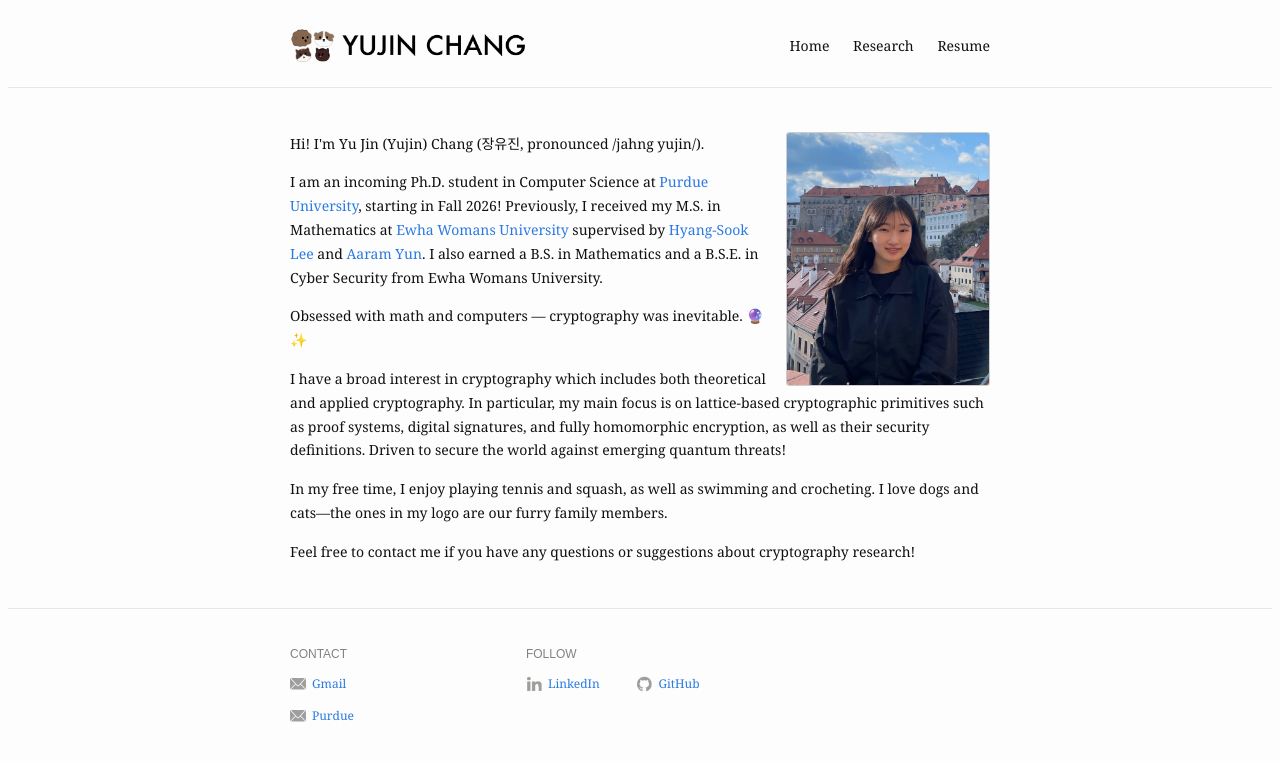
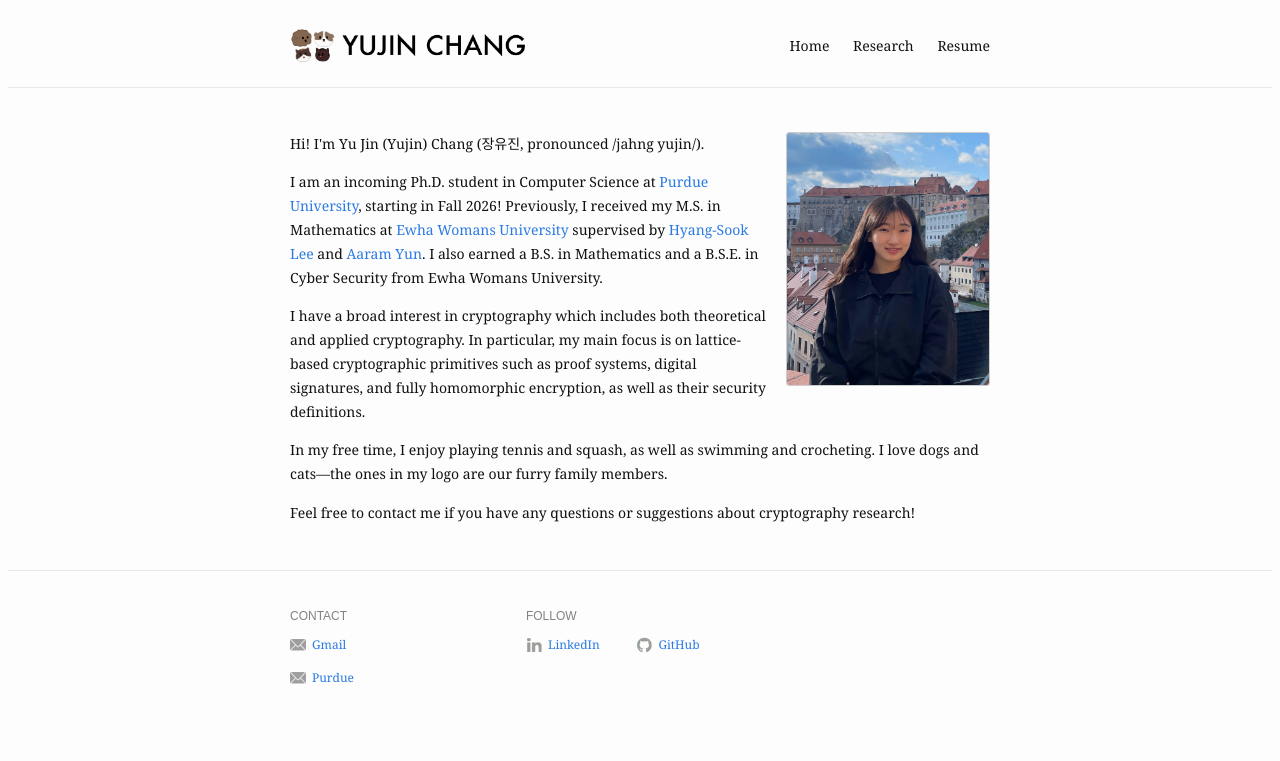
Before and after one commit to yujin-chang/yujin-chang.github.io, a Jekyll site: the page built from index.md, in a window 1280 px wide. Shown: the top 761 px of the page. Built offline with Jekyll 4.4.1, drawn with Linux system fonts in a browser that asks for light colours.

Commit message:
Update index.md

```diff
--- a/index.md
+++ b/index.md
@@ -14,11 +14,7 @@ profile_picture:
 </p>
 
 <p>
-  Obsessed with math and computers — cryptography was inevitable. 🔮✨
-</p>
-
-<p>
-I have a broad interest in cryptography which includes both theoretical and applied cryptography. In particular, my main focus is on lattice-based cryptographic primitives such as proof systems, digital signatures, and fully homomorphic encryption, as well as their security definitions. Driven to secure the world against emerging quantum threats!
+I have a broad interest in cryptography which includes both theoretical and applied cryptography. In particular, my main focus is on lattice-based cryptographic primitives such as proof systems, digital signatures, and fully homomorphic encryption, as well as their security definitions.
 </p>
 
 <p>
```
